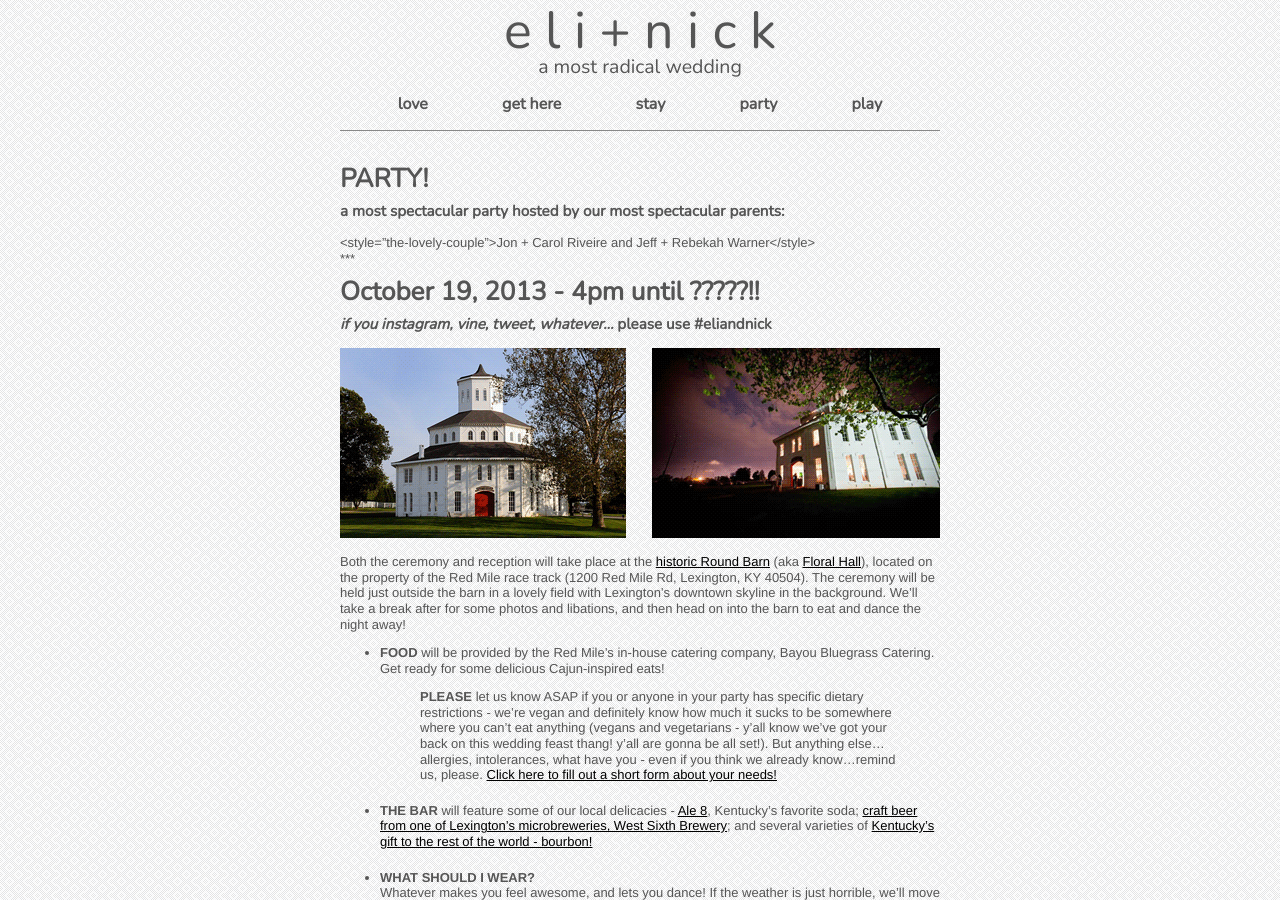
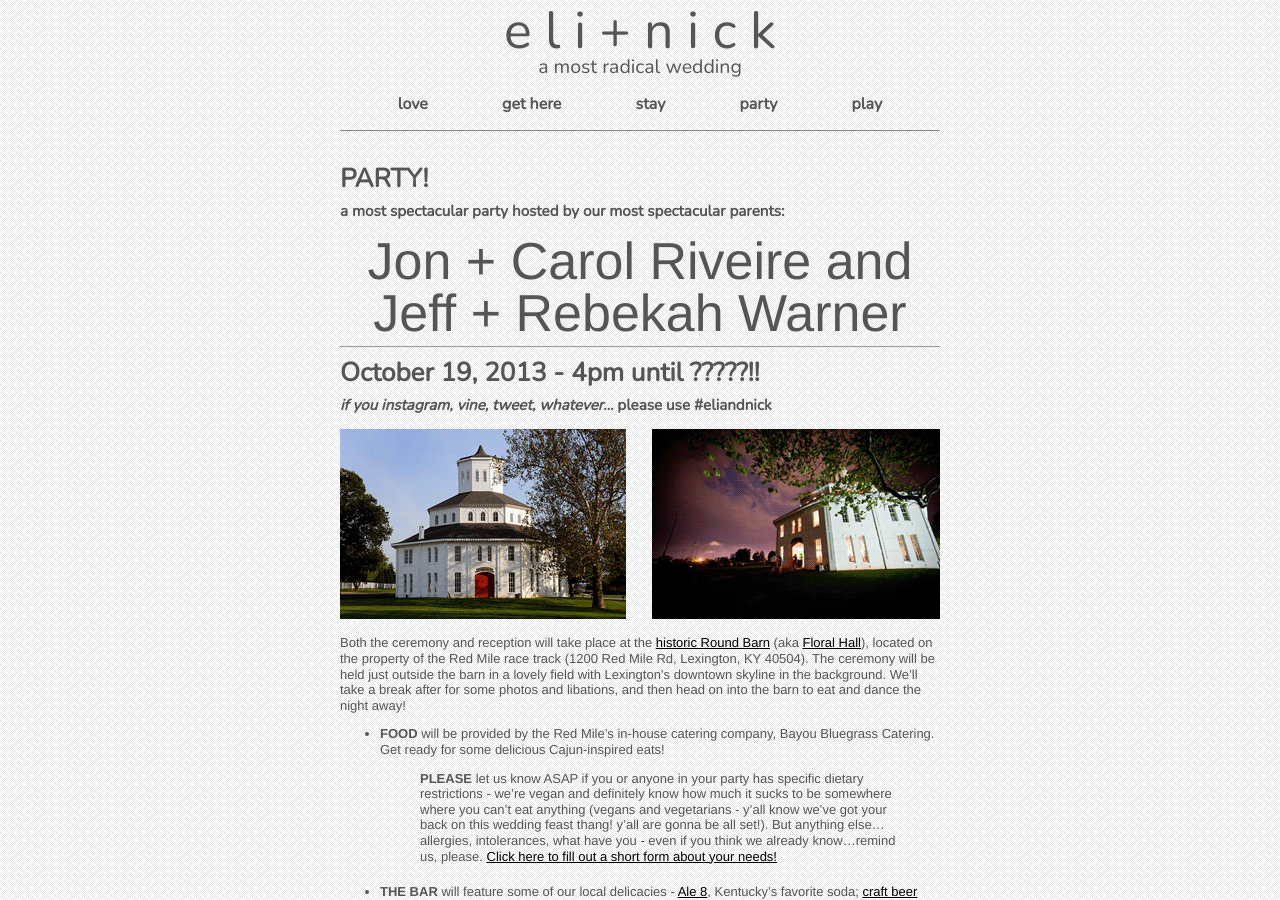
Before and after one commit to nikolaiwarner/eliandnick.com, a Jekyll site: the page built from party.md, in a window 1280 px wide and 900 px high. Built offline with Jekyll 4.4.1, drawn with Linux system fonts in a browser that asks for light colours; nearby versions of some CDN libraries.

Commit message:
Update party.md

```diff
--- a/party.md
+++ b/party.md
@@ -5,7 +5,7 @@ title: Who likes to rock the party?
 
 # PARTY!
 ### a most spectacular party hosted by our most spectacular parents:
-<style="the-lovely-couple">Jon + Carol Riveire and Jeff + Rebekah Warner</style>
+<div class="the-lovely-couple">Jon + Carol Riveire and Jeff + Rebekah Warner</div>
 ***
 
 # October 19, 2013 - 4pm until ?????!!
```
